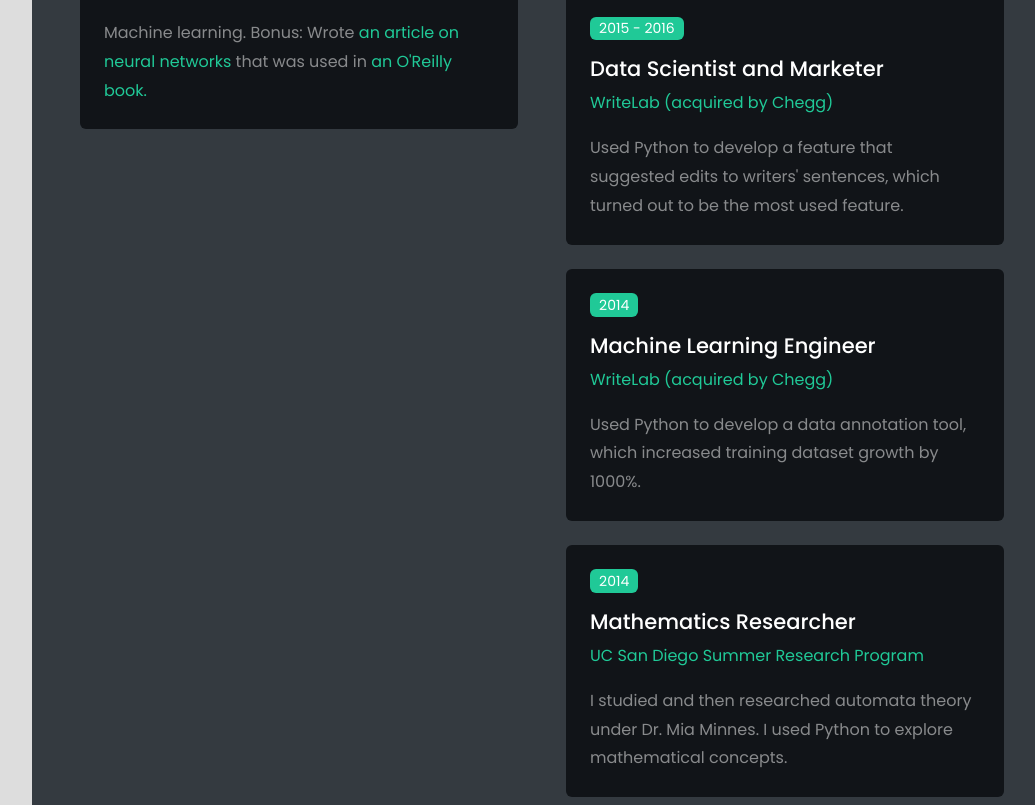
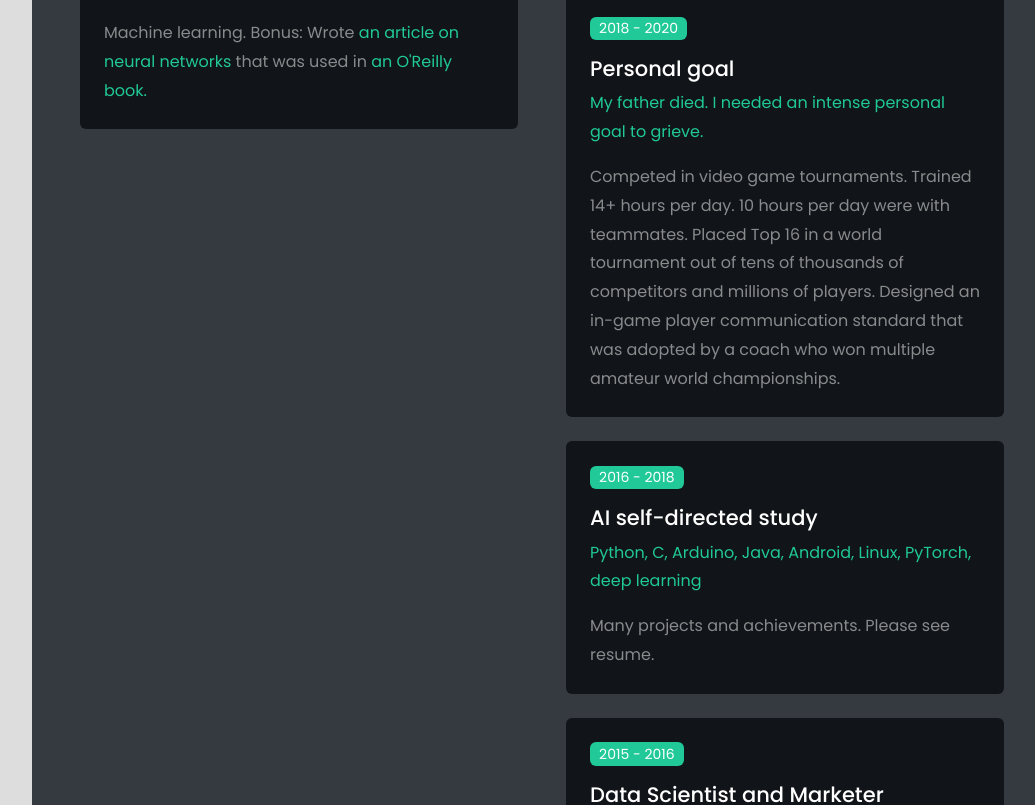
Before and after one commit to MattKleinsmith/mattkleinsmith.github.io, a React (Create React App) app in the folder react-app/: page / in a window 1280 px wide. Shown: the part 10745-11550 px from the top of the page, without its empty margins (228-1263 px from the left). Built offline with nearby package versions, Linux system fonts and the light colour scheme.

Commit message:
Explain work gap

```diff
--- a/react-app/src/components/Resume.jsx
+++ b/react-app/src/components/Resume.jsx
@@ -24,22 +24,40 @@
       desc: "Used C# to develop a first-person shooter with online multiplayer, where players’ bullets created a trail of interactive geometry in real time. This required simulating and rendering tens of thousands of 3D objects in real time. Fast code!",
     },
     {
+      yearRange: "2018 - 2020",
+      title: "Personal goal",
+      place: "My father died. I needed an intense personal goal to grieve.",
+      desc: "Competed in video game tournaments. Trained 14+ hours per day. 10 hours per day were with teammates. Placed Top 16 in a world tournament out of tens of thousands of competitors and millions of players. Designed an in-game player communication standard that was adopted by a coach who won multiple amateur world championships.",
+    },
+    {
+      yearRange: "2016 - 2018",
+      title: "AI self-directed study",
+      place: "Python, C, Arduino, Java, Android, Linux, PyTorch, deep learning",
+      desc: "Many projects and achievements. Please see resume.",
+    },
+    {
       yearRange: "2015 - 2016",
       title: "Data Scientist and Marketer",
       place: "WriteLab (acquired by Chegg)",
-      desc: "Used Python to develop a feature that suggested edits to writers' sentences, which turned out to be the most used feature.",
+      desc: "Developed a feature to help users make their documents more concise. For example, replacing the word “utilize” with the word “use”. Used Google’s N-gram dataset to ensure high quality suggestions.",
     },
     {
       yearRange: "2014",
       title: "Machine Learning Engineer",
       place: "WriteLab (acquired by Chegg)",
-      desc: "Used Python to develop a data annotation tool, which increased training dataset growth by 1000%.",
+      desc: "Used Python to develop a data annotation tool, which increased training dataset growth by 10x.",
     },
     {
       yearRange: "2014",
       title: "Mathematics Researcher",
-      place: "UC San Diego Summer Research Program",
-      desc: "I studied and then researched automata theory under Dr. Mia Minnes. I used Python to explore mathematical concepts.",
+      place: "University of California, San Diego",
+      desc: "Researched automata theory under Dr. Mia Minnes.",
+    },
+    {
+      yearRange: "2013 - 2014",
+      title: "Control Systems Programmer",
+      place: "University of California, San Diego",
+      desc: "Used LabVIEW to develop an application to control a thermal deposition system. Used MATLAB to study signals from SQUID arrays.",
     },
   ];
 
```
